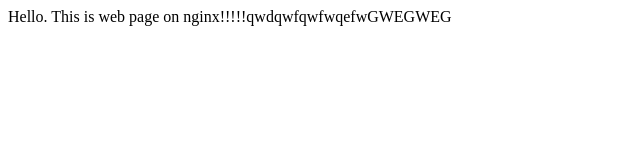
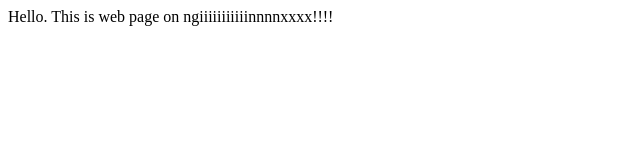
Before and after one commit to LinuxProMaster/testGitActions, a plain HTML site: page index.html in a window 1280 px wide. Shown: the whole page, without its empty margins (0-640 px from the left). Drawn offline with Linux system fonts and the light colour scheme.

Commit message:
Update index.html

```diff
--- a/index.html
+++ b/index.html
@@ -1,3 +1,3 @@
 <html>
-	Hello. This is web page on nginx!!!!!qwdqwfqwfwqefwGWEGWEG
+	Hello. This is web page on ngiiiiiiiiiiinnnnxxxx!!!!
 </html>
```
